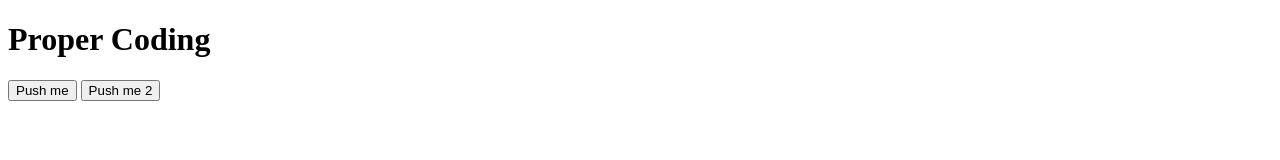
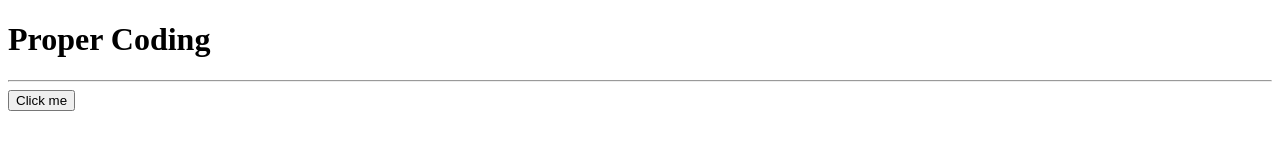
Before and after one commit to amitsingh1759/Javascript, a plain HTML site: page basics/index.html in a window 1280 px wide. Drawn offline with Linux system fonts and the light colour scheme.

Commit message:
index html file

```diff
--- a/basics/index.html
+++ b/basics/index.html
@@ -7,12 +7,20 @@
 </head>
 <body>
     <h1> Proper Coding</h1>
-    <button class="my-button">Push me</button>
-    <button class="my-button">Push me 2</button>
+    <hr>
+    <button id = "click-me" onclick="alert('I am clicked')">Click me</button><br>
+    <!-- <button class="my-button">Push me</button>
+    <button class="my-button">Push me 2</button> -->
 
 
-    <script>
-        alert('I am inside html page')
+    <script src="index.js">
+
+        // console.log('hellow friends');
+        // console.log(2+2);
+        // console.log('good morning' + ' Amit');
+        // console.warn('this is a warning');
+        // console.error('Stop this. This is an error');
+
 
     </script>
 </body>
--- /dev/null
+++ b/basics/index.js
@@ -0,0 +1,2 @@
+console.log('I am coming from index.js')
+console.clear();
```
